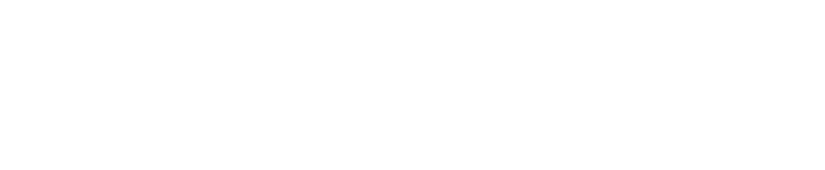
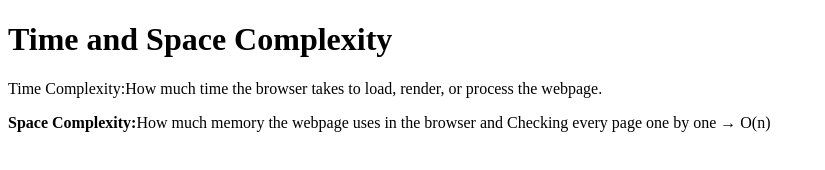
Before and after one commit to acciojob/time-and-space-complexity-dhanushkiran80-debug, a website: page main.html in a window 1280 px wide. Shown: the whole page, without its empty margins (0-825 px from the left). Drawn offline with Linux system fonts and the light colour scheme.

Commit message:
created a submission

```diff
--- a/main.html
+++ b/main.html
@@ -7,9 +7,9 @@
 </head>
 
 <body>
-	<!-- the entire body must be written by student -->
-    <script type="text/javascript" src="./script.js">
-</script>
+	<h1>Time and Space Complexity</h1>
+	<p> Time Complexity:How much time the browser takes to load, render, or process the webpage.</p>
+<p><b>Space Complexity:</b>How much memory the webpage uses in the browser and Checking every page one by one → O(n)</p>
 
 </body>
 
```
